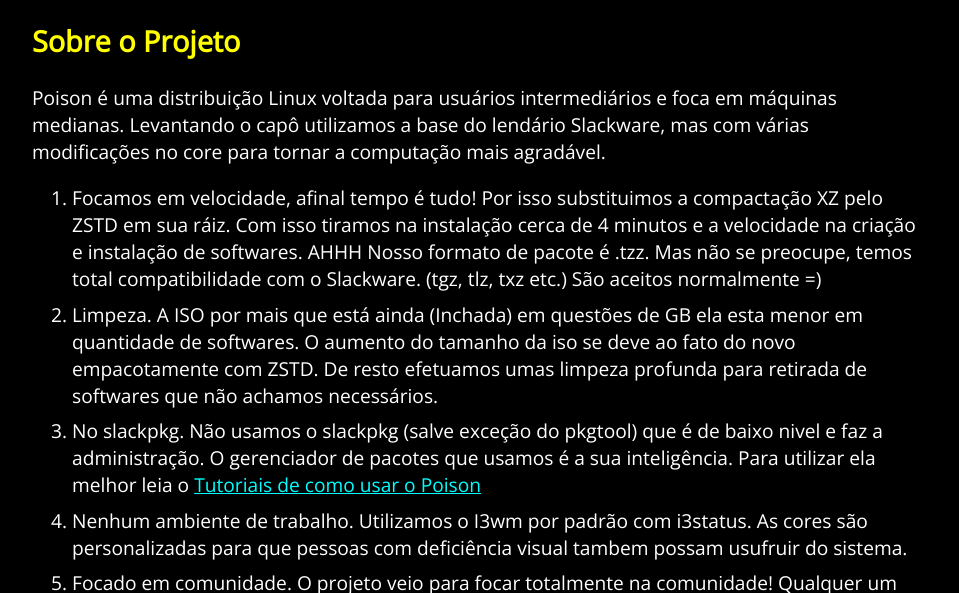
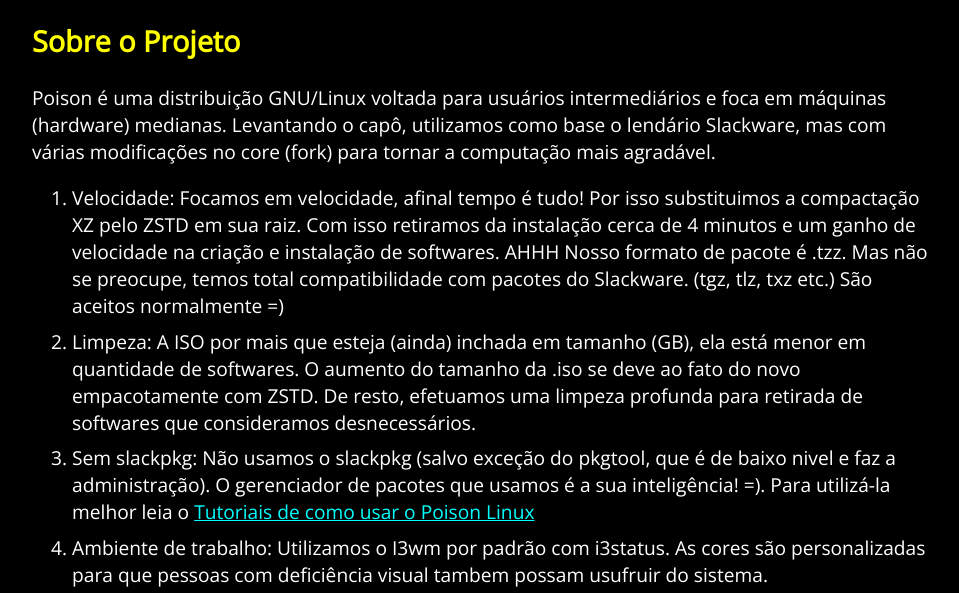
Before and after one commit to poisonlinux/poisonlinux.github.io, a plain HTML site: page index.html in a window 1280 px wide. Shown: the part 357-950 px from the top of the page, without its empty margins (160-1119 px from the left). Drawn offline with nearby package versions, Linux system fonts and the light colour scheme.

Commit message:
Update index.html
Melhorias sintaxe

```diff
--- a/index.html
+++ b/index.html
@@ -27,15 +27,15 @@
 
 
 <h2>Sobre o Projeto</h2>
-Poison é uma distribuição Linux voltada para usuários intermediários e foca em máquinas medianas.
-Levantando o capô utilizamos a base do lendário Slackware, mas com várias modificações no core para tornar a computação mais agradável.
+Poison é uma distribuição GNU/Linux voltada para usuários intermediários e foca em máquinas (hardware) medianas.
+Levantando o capô, utilizamos como base o lendário Slackware, mas com várias modificações no core (fork) para tornar a computação mais agradável.
 
 <ol>
-    <li>Focamos em velocidade, afinal tempo é tudo! Por isso substituimos a compactação XZ pelo ZSTD em sua ráiz. Com isso tiramos na instalação cerca de 4 minutos e a velocidade na criação e instalação de softwares. AHHH Nosso formato de pacote é .tzz. Mas não se preocupe, temos total compatibilidade com o Slackware. (tgz, tlz, txz etc.) São aceitos normalmente =)</li>
-    <li>Limpeza. A ISO por mais que está ainda (Inchada) em questões de GB ela esta menor em quantidade de softwares. O aumento do tamanho da iso se deve ao fato do novo empacotamente com ZSTD. De resto efetuamos umas limpeza profunda para retirada de softwares que não achamos necessários.</li>
-    <li>No slackpkg. Não usamos o slackpkg (salve exceção do pkgtool) que é de baixo nivel e faz a administração. O gerenciador de pacotes que usamos é a sua inteligência. Para utilizar ela melhor leia o <a href="#">Tutoriais de como usar o Poison</a></li>
-    <li>Nenhum ambiente de trabalho. Utilizamos o I3wm por padrão com i3status. As cores são personalizadas para que pessoas com deficiência visual tambem possam usufruir do sistema.</li>
-    <li>Focado em comunidade. O projeto veio para focar totalmente na comunidade! Qualquer um pode ajudar a contribuir com o sistema, desde que se comprometa!</li>
+    <li>Velocidade: Focamos em velocidade, afinal tempo é tudo! Por isso substituimos a compactação XZ pelo ZSTD em sua raiz. Com isso retiramos da instalação cerca de 4 minutos e um ganho de velocidade na criação e instalação de softwares. AHHH Nosso formato de pacote é .tzz. Mas não se preocupe, temos total compatibilidade com pacotes do Slackware. (tgz, tlz, txz etc.) São aceitos normalmente =)</li>
+    <li>Limpeza: A ISO por mais que esteja (ainda) inchada em tamanho (GB), ela está menor em quantidade de softwares. O aumento do tamanho da .iso se deve ao fato do novo empacotamente com ZSTD. De resto, efetuamos uma limpeza profunda para retirada de softwares que consideramos desnecessários.</li>
+    <li>Sem slackpkg: Não usamos o slackpkg (salvo exceção do pkgtool, que é de baixo nivel e faz a administração). O gerenciador de pacotes que usamos é a sua inteligência! =). Para utilizá-la melhor leia o <a href="#">Tutoriais de como usar o Poison Linux</a></li>
+    <li>Ambiente de trabalho: Utilizamos o I3wm por padrão com i3status. As cores são personalizadas para que pessoas com deficiência visual tambem possam usufruir do sistema.</li>
+    <li>Focado em comunidade: O projeto veio para focar totalmente na comunidade! Qualquer um pode ajudar a contribuir com o sistema, desde que se comprometa!</li>
 </ol>
 
 <h2>Contato</h2>
```
